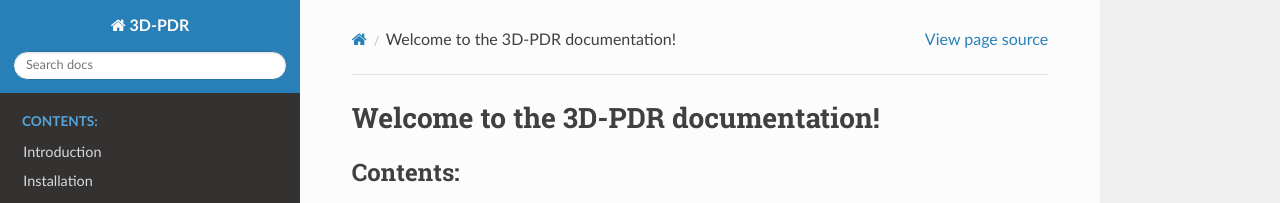
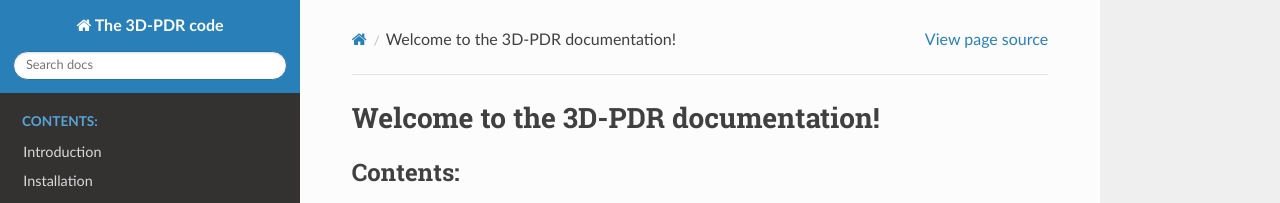
Before and after one commit to itamos-ism/3D-PDR-pblc, a Sphinx documentation site: the page built from docs/source/index.rst, in a window 1280 px wide. Shown: the top 203 px of the page. Built offline with Sphinx 7.4.7 and the Read the Docs theme 3.1.0, drawn with Linux system fonts in a browser that asks for light colours.

Commit message:
Update project name in Sphinx configuration

```diff
--- a/docs/source/conf.py
+++ b/docs/source/conf.py
@@ -6,7 +6,7 @@
 # -- Project information -----------------------------------------------------
 # https://www.sphinx-doc.org/en/master/usage/configuration.html#project-information
 
-project = '3D-PDR'
+project = 'The 3D-PDR code'
 copyright = '2025, Thomas G. Bisbas'
 author = 'Thomas G. Bisbas'
 
```
